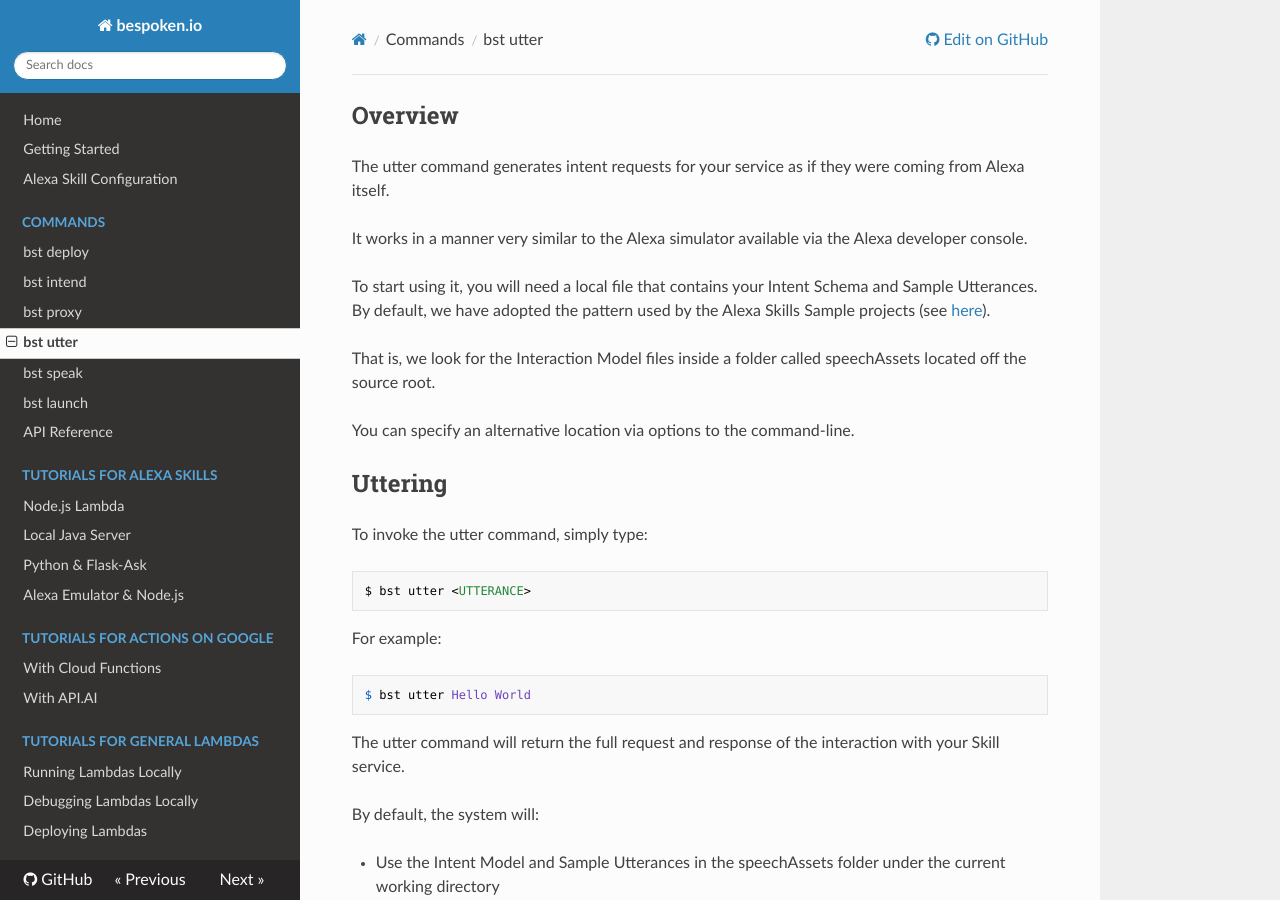
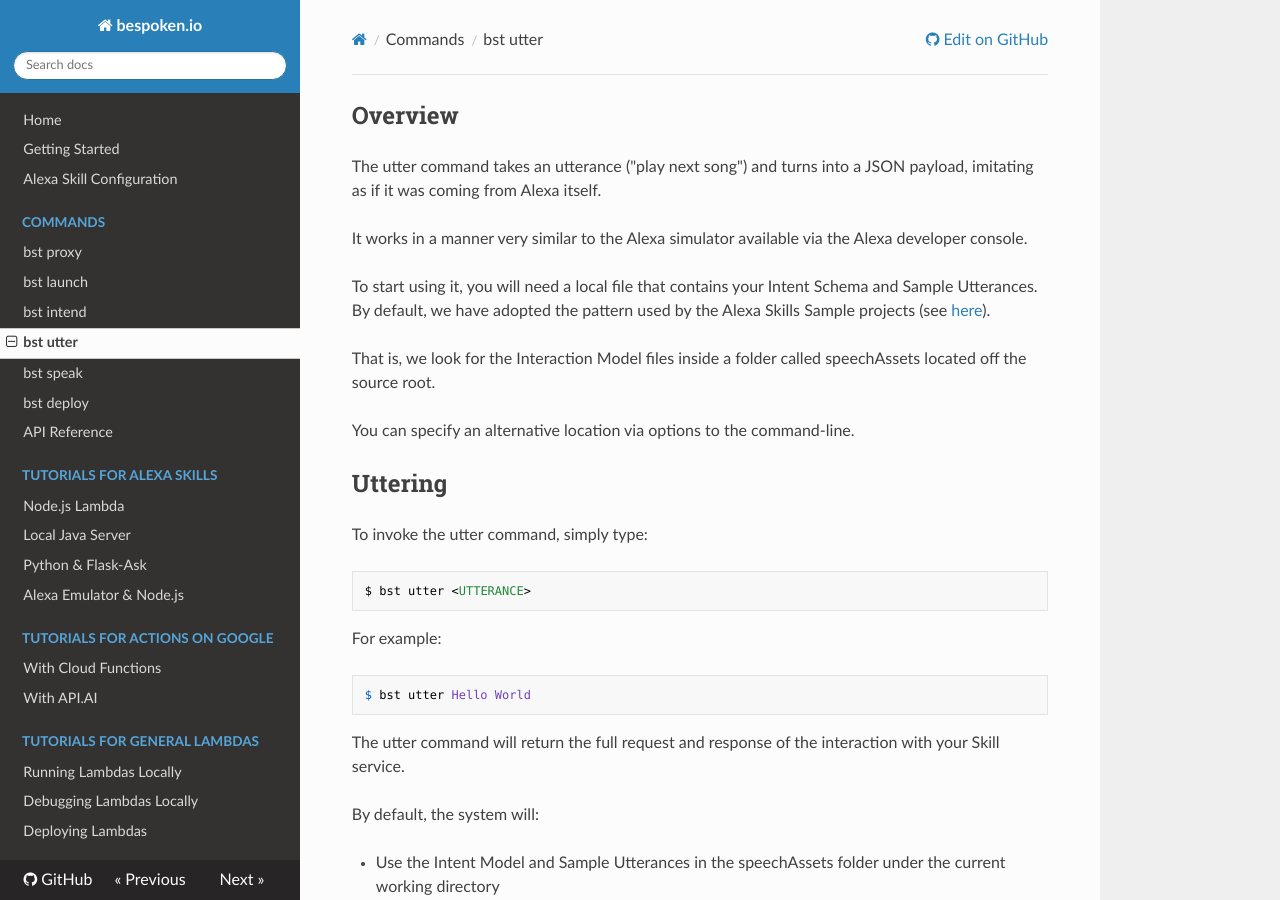
Before and after one commit to bespoken/bst, an MkDocs documentation site: the page built from docs/commands/utter.md, in a window 1280 px wide and 900 px high. Built offline with MkDocs 1.6.1, drawn with Linux system fonts in a browser that asks for light colours; nearby versions of some CDN libraries; old or Windows-style settings are respelled for this version of MkDocs.

Commit message:
Small changes to docs

```diff
--- a/docs/commands/utter.md
+++ b/docs/commands/utter.md
@@ -1,7 +1,7 @@
 
 ## Overview
 
-The utter command generates intent requests for your service as if they were coming from Alexa itself.
+The utter command takes an utterance ("play next song") and turns into a JSON payload, imitating as if it was coming from Alexa itself.
 
 It works in a manner very similar to the Alexa simulator available via the Alexa developer console.
 
--- a/mkdocs.yml
+++ b/mkdocs.yml
@@ -8,12 +8,12 @@ pages:
 - Getting Started: getting_started.md
 - Alexa Skill Configuration: alexa_skills_kit_configuration.md
 - Commands:
-    - bst deploy: commands/deploy.md
+    - bst proxy: commands/proxy.md
+    - bst launch: commands/launch.md
     - bst intend: commands/intend.md
-    - bst proxy: commands/proxy.md
     - bst utter: commands/utter.md
     - bst speak: commands/speak.md
-    - bst launch: commands/launch.md
+    - bst deploy: commands/deploy.md
 - API Reference: api_nav.md
 - Tutorials for Alexa Skills:
     - Node.js Lambda: tutorials/tutorial_lambda_nodejs.md
```
Also changed, not shown: README.md (+4 -3 lines).
